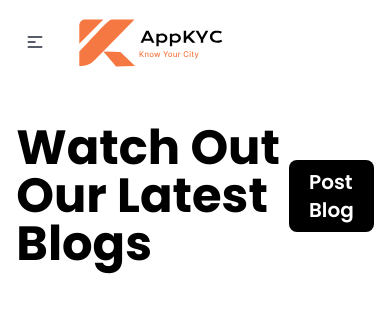
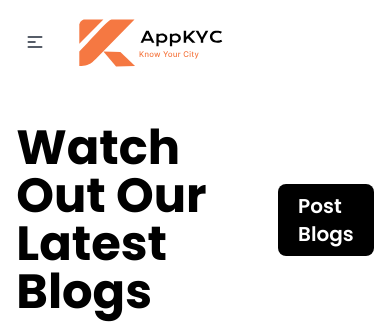
Before and after one commit to Av-Akshay/appKyc, a React (Vite) app: page /blogs in a window 390 px wide. Shown: the top 324 px of the page. Built offline with nearby package versions, Linux system fonts and the light colour scheme; a web font is replaced by a local one.

Commit message:
chor: make post blogs page responsive and add post blog, post jobs links

```diff
--- a/src/pages/Blogs.jsx
+++ b/src/pages/Blogs.jsx
@@ -12,9 +12,11 @@ const Blogs = () => {
           text=" Watch out our latest blogs "
           className="capitalize !text-5xl"
         />
-        <Link className="px-5 py-2 bg-black text-xl text-white rounded-lg font-poppinsSemibold">
-          {" "}
-          Post Blog{" "}
+        <Link
+          to="/post-blog"
+          className="px-5 py-2 bg-black text-xl text-white rounded-lg font-poppinsSemibold"
+        >
+          Post Blogs
         </Link>
       </div>
       <section className="mt-16">
@@ -22,8 +24,8 @@ const Blogs = () => {
           pic={blogPic}
           title={"Top Marketing  Trends in 2023"}
           text="In 2023, to survive on more than just a unified, stronger relationship with consumers, brands
-will need to rely on empathy and authenticity, embrace personalization more fully,
-and use analytics for greater impact "
+          will need to rely on empathy and authenticity, embrace personalization more fully,
+          and use analytics for greater impact "
         />
       </section>
     </div>
--- a/src/pages/Career.jsx
+++ b/src/pages/Career.jsx
@@ -83,7 +83,15 @@ const Career = () => {
         </div>
       </section>
       <section className="px-10">
-        <Heading text="Our Openings" className="my-10 max-md:text-2xl" />
+        <div className="flex items-center justify-between max-md:flex-col max-md:gap-5">
+          <Heading text="Our Openings" className="my-10 max-md:text-2xl" />
+          <Link
+            to={"/post-jobs"}
+            className="px-5 py-2 bg-black text-xl text-white rounded-lg font-poppinsSemibold"
+          >
+            Post Jobs
+          </Link>
+        </div>
         <div className="w-11/12 m-auto flex flex-col gap-2">
           <div className="mb-5">
             <div className="w-full h-[2px] bg-gray-300"></div>
--- a/src/pages/PostBlog.jsx
+++ b/src/pages/PostBlog.jsx
@@ -1,7 +1,7 @@
 import React from "react";
+
 import Input from "../components/Input";
 import usePostBlog from "../hooks/usePostBlog";
-import { Button } from "../components";
 
 const PostBlog = () => {
   const { errors, handleSubmit, message, register, submitForm } = usePostBlog();
@@ -9,7 +9,7 @@ const PostBlog = () => {
   return (
     <div className="bg-section-background flex flex-col gap-5 items-center justify-center w-full py-16">
       <h1 className="text-5xl text-white font-poppinsSemibold ">Post Blogs</h1>
-      <div className="w-3/5 p-10 border-white border-2 rounded-2xl mb-10">
+      <div className="w-3/5 p-10 border-white border-2 rounded-2xl mb-10 max-sm:w-11/12">
         <form
           className="flex flex-col gap-3"
           onSubmit={handleSubmit(submitForm)}
```
